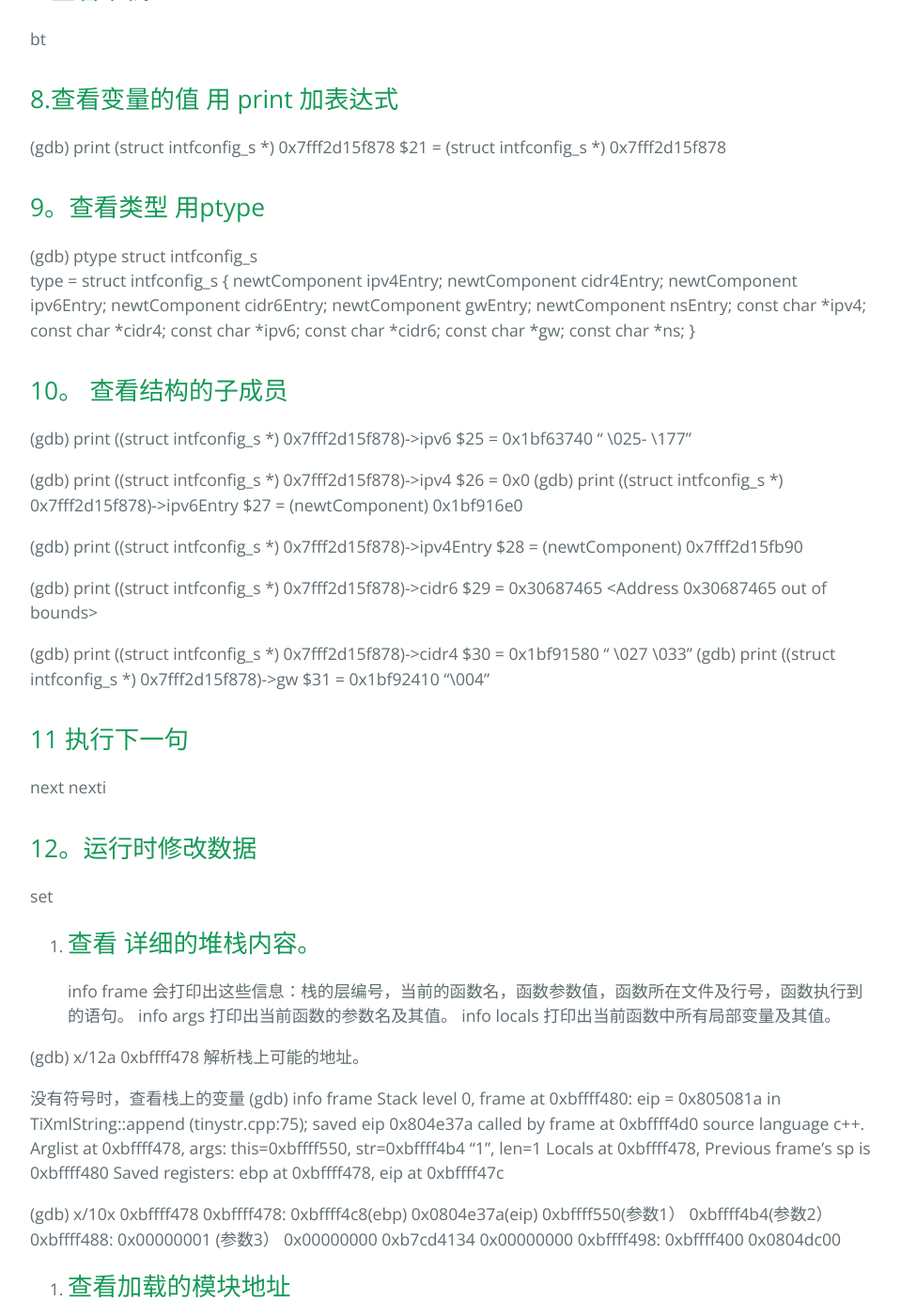
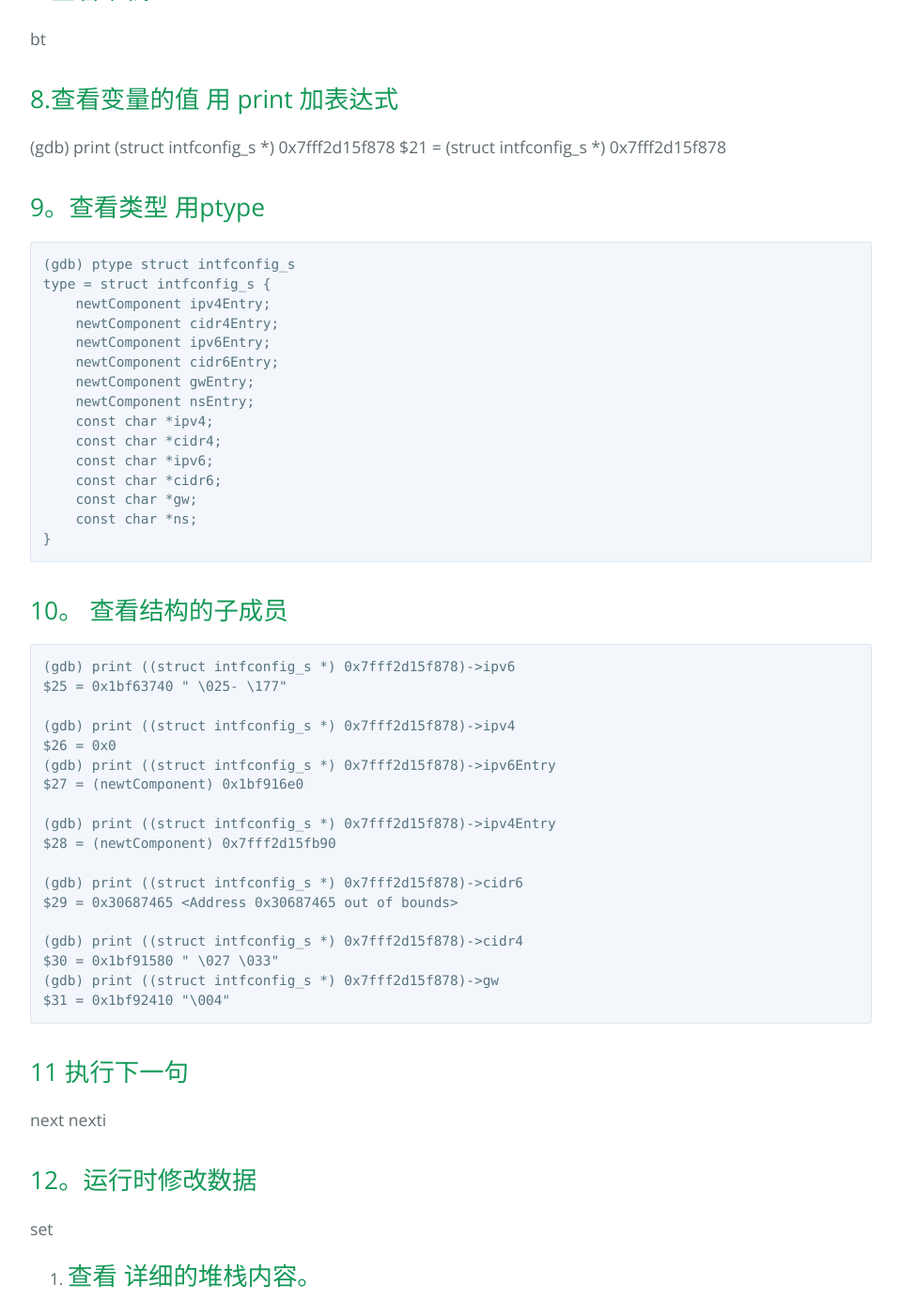
Before and after one commit to gmd20/gmd20.github.io, a Jekyll site: the page built from _posts/2009-05-06-GDB调试程序常用命令.markdown, in a window 1280 px wide and 1400 px high, scrolled down 1413 px. Shown: the whole window at 94% size, without its empty margins (160-1119 px from the left). Built offline with Jekyll 4.4.1, drawn with Linux system fonts in a browser that asks for light colours; Markdown is read by kramdown in place of the engine named in the settings; comment, search, counter and statistics services are not loaded; some of the changed lines change nothing that is shown; some of the changed text lies outside the part shown.

Commit message:
Update 2009-05-06-GDB调试程序常用命令.markdown

````diff
--- a/_posts/2009-05-06-GDB调试程序常用命令.markdown
+++ b/_posts/2009-05-06-GDB调试程序常用命令.markdown
@@ -47,6 +47,7 @@ $21 = (struct intfconfig_s *) 0x7fff2d15f878
 
 9。查看类型 用ptype
 --------------------
+```
 (gdb) ptype struct intfconfig_s
 type = struct intfconfig_s {
     newtComponent ipv4Entry;
@@ -62,9 +63,11 @@ type = struct intfconfig_s {
     const char *gw;
     const char *ns;
 }
+```
 
 10。 查看结构的子成员
 --------------------
+```
 (gdb) print ((struct intfconfig_s *) 0x7fff2d15f878)->ipv6
 $25 = 0x1bf63740 " \025- \177"
 
@@ -83,6 +86,7 @@ $29 = 0x30687465 <Address 0x30687465 out of bounds>
 $30 = 0x1bf91580 " \027 \033"
 (gdb) print ((struct intfconfig_s *) 0x7fff2d15f878)->gw
 $31 = 0x1bf92410 "\004"
+```
 
 11 执行下一句
 -------------
@@ -108,6 +112,7 @@ info locals
 解析栈上可能的地址。
 
 没有符号时，查看栈上的变量
+```
 (gdb) info frame
 Stack level 0, frame at 0xbffff480:
  eip = 0x805081a in TiXmlString::append (tinystr.cpp:75); saved eip 0x804e37a
@@ -118,11 +123,11 @@ Stack level 0, frame at 0xbffff480:
  Saved registers:
   ebp at 0xbffff478, eip at 0xbffff47c
 
-(gdb)  x/10x 0xbffff478
+(gdb)  x/10x 0xbffff478 （使用info frame 里面 ebp at 0xbffff478的地址）
 0xbffff478:	0xbffff4c8(ebp)	0x0804e37a(eip)	0xbffff550(参数1）	0xbffff4b4(参数2）
 0xbffff488:	0x00000001 (参数3）	0x00000000	0xb7cd4134	0x00000000
 0xbffff498:	0xbffff400	0x0804dc00
-
+```
 
 
 14. 查看加载的模块地址
````
